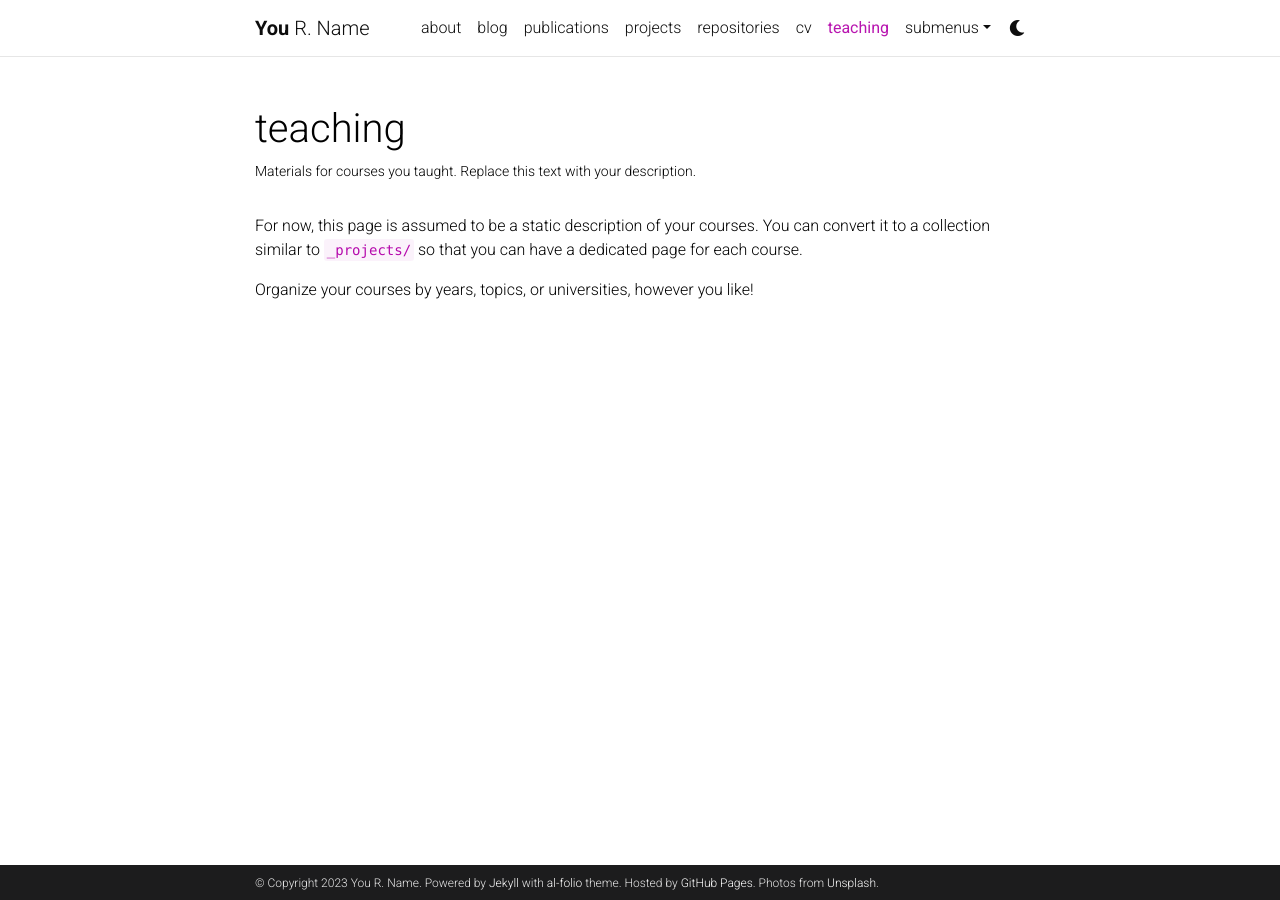
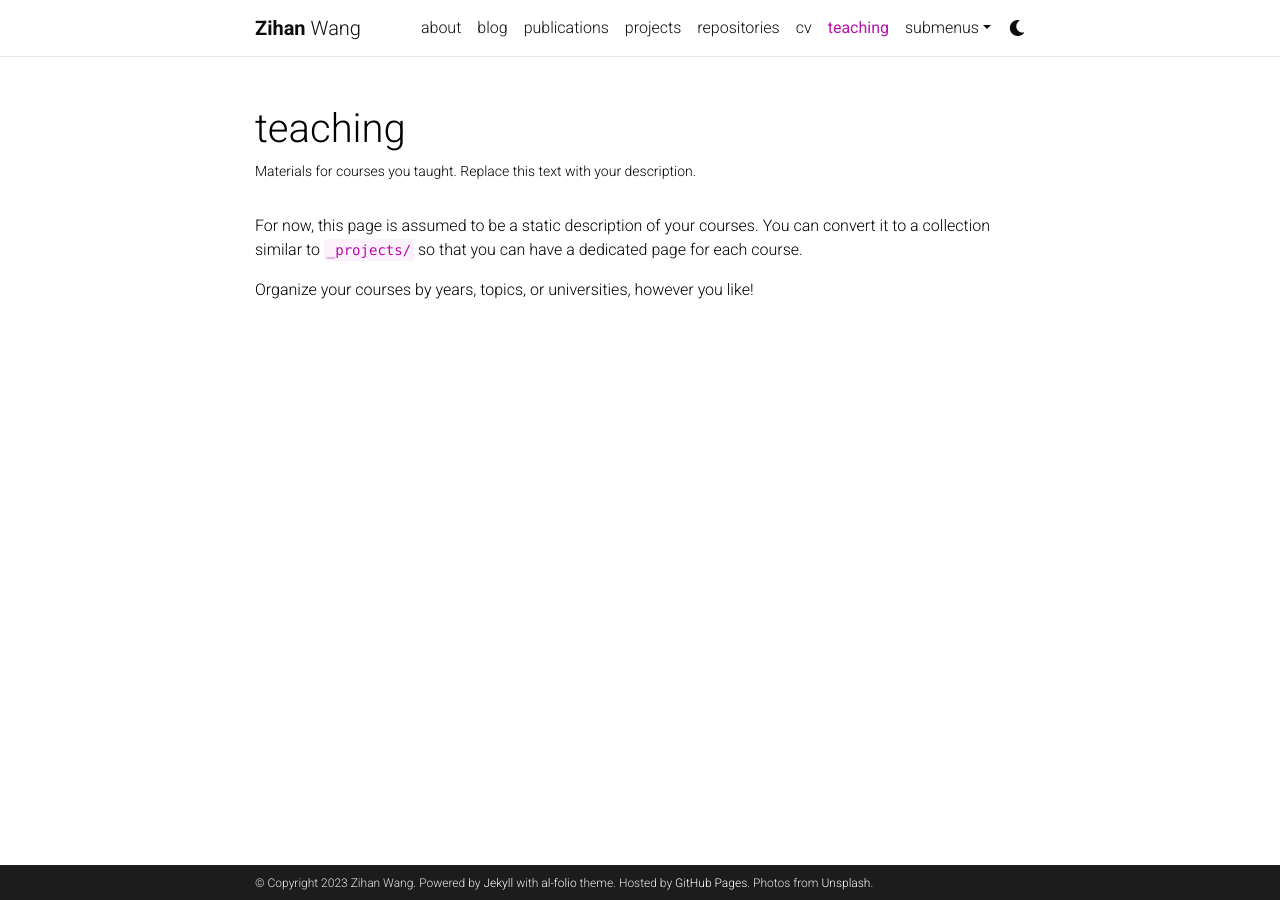
Before and after one commit to AvinWangZH/AvinWangZH.github.io, a Jekyll site: the page built from _pages/teaching.md, in a window 1280 px wide. Built offline with Jekyll 4.4.1, drawn with Linux system fonts in a browser that asks for light colours; comment, search, counter and statistics services are not loaded; a style sheet for code colours, icons or effects is not loaded.

Commit message:
Update _config.yml

```diff
--- a/_config.yml
+++ b/_config.yml
@@ -3,10 +3,9 @@
 # -----------------------------------------------------------------------------
 
 title: blank # the website title (if blank, full name will be used instead)
-first_name: You
-middle_name: R.
-last_name: Name
-email: you@example.com
+first_name: Zihan
+last_name: Wang
+email: wangzih@stanford.edu
 description: > # the ">" symbol means to ignore newlines until "footer_text:"
   A simple, whitespace theme for academics. Based on [*folio](https://github.com/bogoli/-folio) design.
 footer_text: >
```
